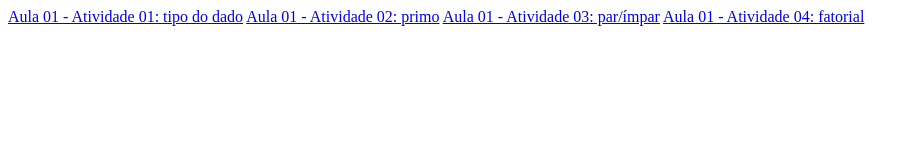
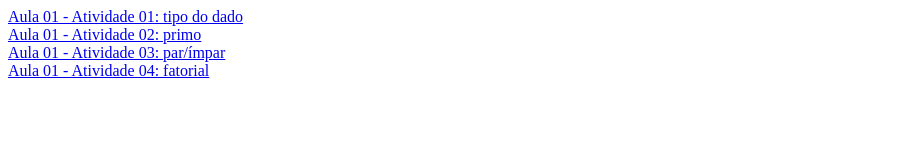
Before and after one commit to DaviAntonaji/fatec-lab-de-engenharia, a plain HTML site: page index.html in a window 1280 px wide. Shown: the whole page, without its empty margins (0-919 px from the left). Drawn offline with Linux system fonts and the light colour scheme.

Commit message:
Update index.html

```diff
--- a/index.html
+++ b/index.html
@@ -9,10 +9,10 @@
 </head>
 
 <body>
-    <a href="exer1.html">Aula 01 - Atividade 01: tipo do dado</a>
-    <a href="exer1.html">Aula 01 - Atividade 02: primo</a>
-    <a href="exer1.html">Aula 01 - Atividade 03: par/ímpar</a>
-    <a href="exer1.html">Aula 01 - Atividade 04: fatorial</a>
+    <a href="exer1.html">Aula 01 - Atividade 01: tipo do dado</a><br>
+    <a href="exer1.html">Aula 01 - Atividade 02: primo</a><br>
+    <a href="exer1.html">Aula 01 - Atividade 03: par/ímpar</a><br>
+    <a href="exer1.html">Aula 01 - Atividade 04: fatorial</a><br>
 
 </body>
 
```
